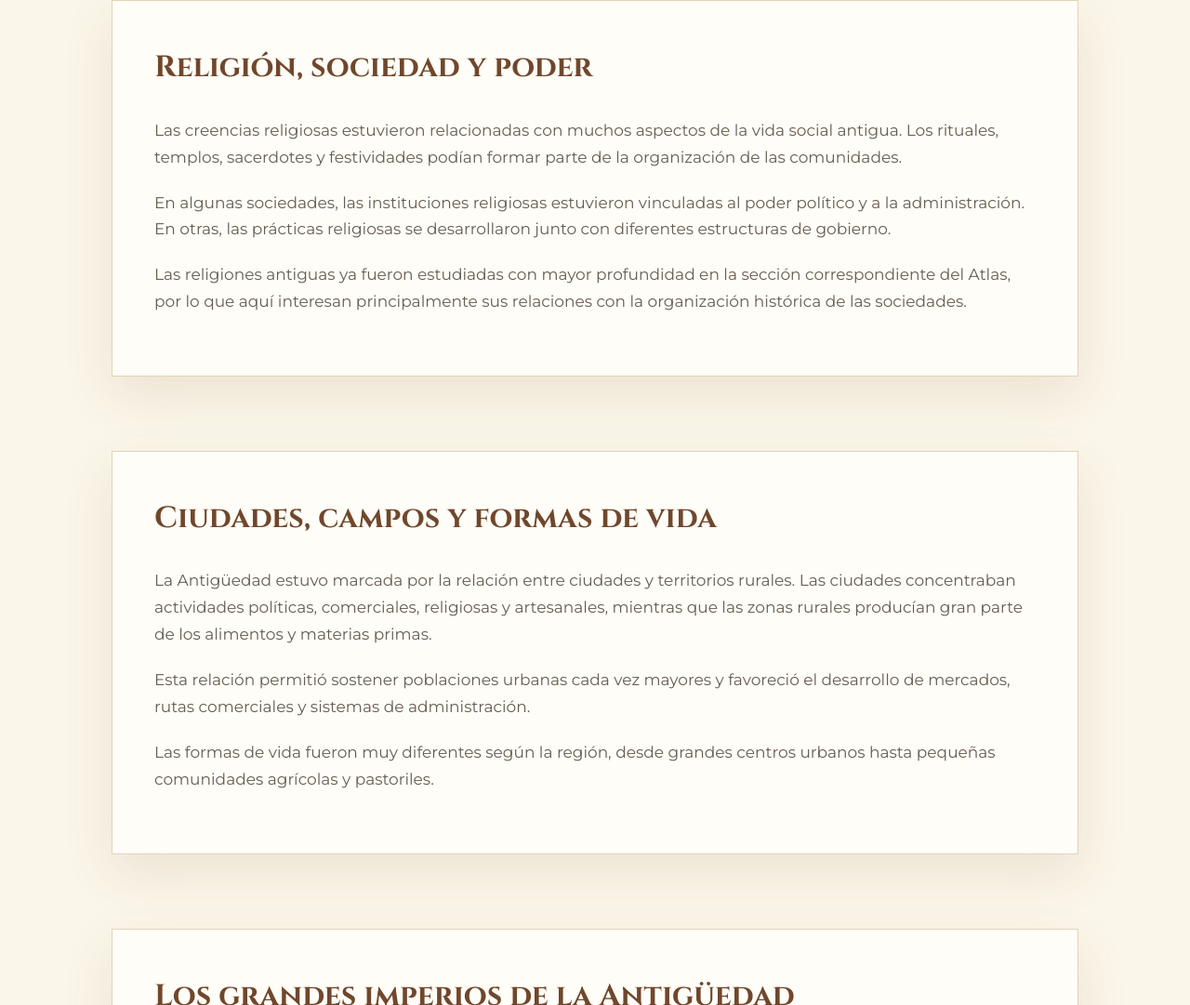
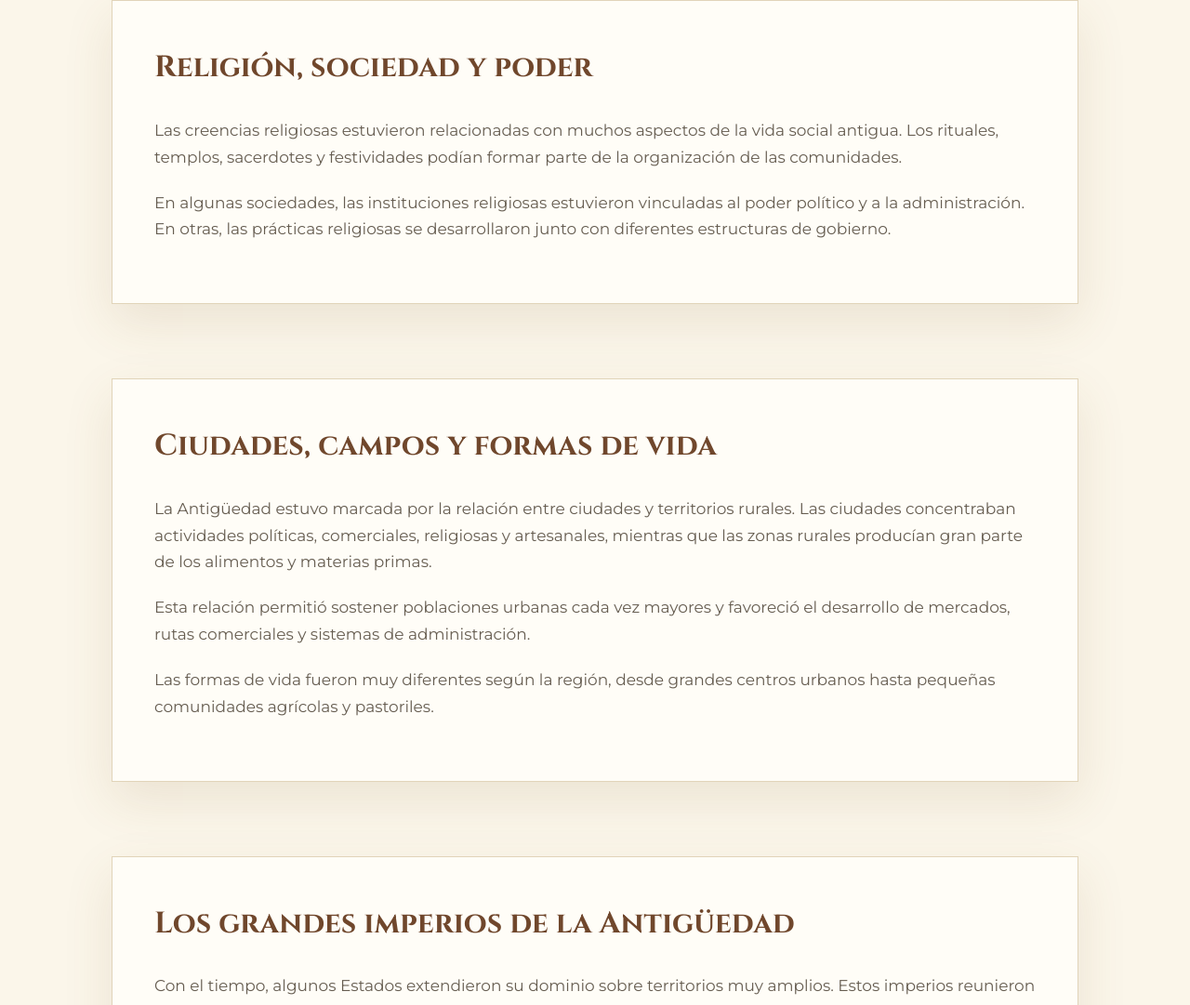
Before and after one commit to gloriacitizen00-dev/Memoria_del_mundo, a plain HTML site: page Antigüedad.html in a window 1280 px wide. Shown: the part 6785-7866 px from the top of the page at 93% size. Drawn offline with nearby package versions, Linux system fonts and the light colour scheme.

Commit message:
Update Antigüedad.html

```diff
--- a/Antigüedad.html
+++ b/Antigüedad.html
@@ -805,12 +805,6 @@ al poder político y a la administración. En otras, las prácticas religiosas
 se desarrollaron junto con diferentes estructuras de gobierno.
 </p>
 
-<p>
-Las religiones antiguas ya fueron estudiadas con mayor profundidad en la
-sección correspondiente del Atlas, por lo que aquí interesan principalmente
-sus relaciones con la organización histórica de las sociedades.
-</p>
-
 </section>
 
 
```
